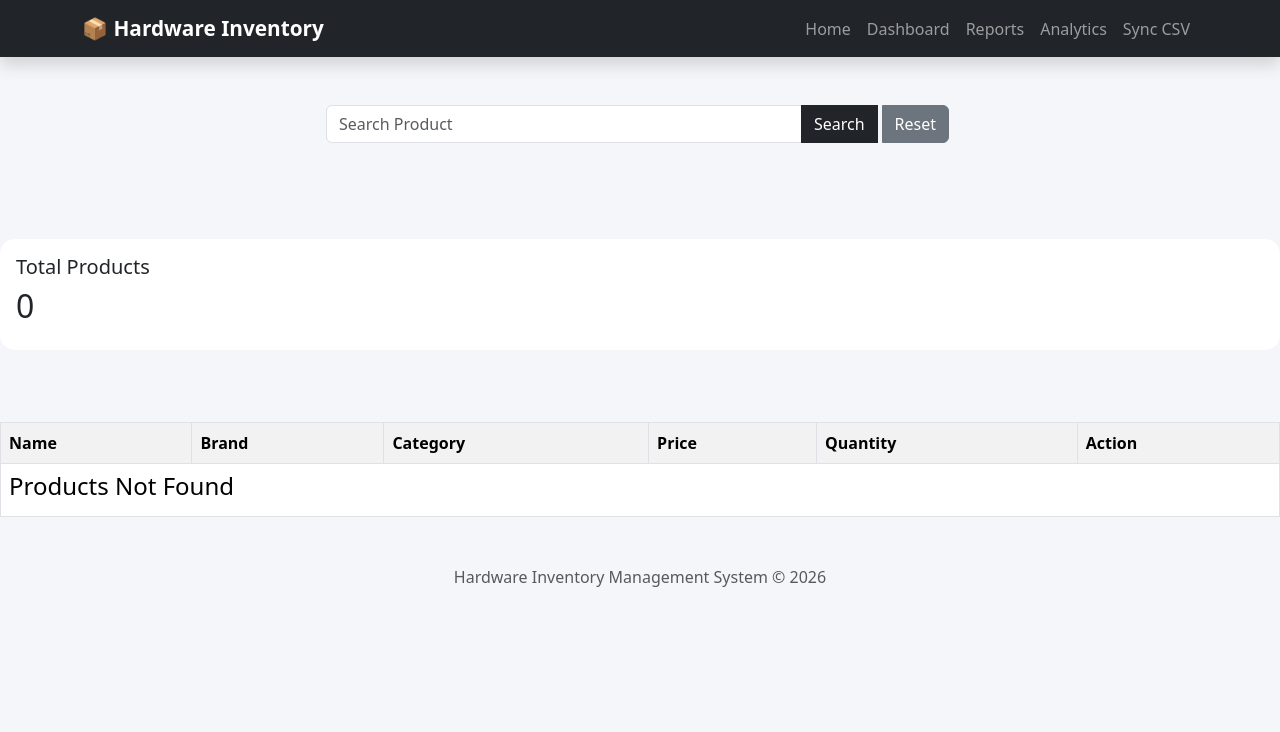
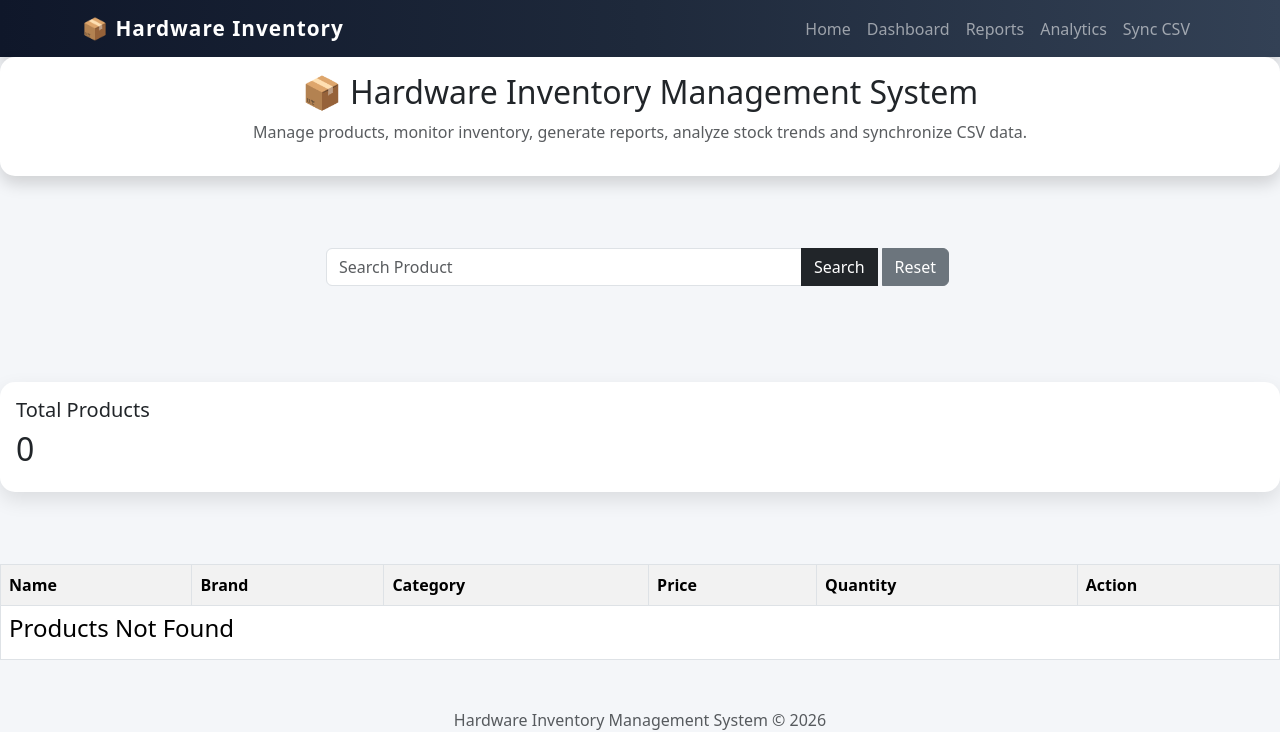
Before and after one commit to Dushyantcoder07/hardware_inventory, a Flask app: page / in a window 1280 px wide. Shown: the top 732 px of the page. Run offline with Flask 3, Linux system fonts and the light colour scheme; data that the repository does not hold is empty.

Commit message:
enhancement

```diff
--- a/static/style.css
+++ b/static/style.css
@@ -25,6 +25,12 @@ body{
 .card{
     border: none;
     border-radius: 15px;
+    box-shadow: 0 8px 20px rgba(0,0,0,0.1);
+    transition: all 0.3s ease;
+}
+
+.card:hover{
+    transform: translateY(-5px);
 }
 
 .card:hover{
@@ -34,6 +40,7 @@ body{
 .navbar-brand{
     font-weight: bold;
     font-size: 1.3rem;
+    letter-spacing: 1px;
 }
 
 .nav-link{
@@ -65,3 +72,18 @@ body{
 .nav-link:hover::after{
     width: 100%;
 }
+.navbar{
+    background: linear-gradient(
+        90deg,
+        #0f172a,
+        #1e293b,
+        #334155
+    ) !important;
+}
+.btn{
+    transition: all 0.3s ease;
+}
+
+.btn:hover{
+    transform: translateY(-3px);
+}
--- a/templates/index.html
+++ b/templates/index.html
@@ -64,6 +64,23 @@
         </div>
 
     </nav>
+
+    <div class="card shadow mb-4">
+
+        <div class="card-body text-center">
+
+            <h2>
+                📦 Hardware Inventory Management System
+            </h2>
+
+            <p class="text-muted">
+                Manage products, monitor inventory, generate reports,
+                analyze stock trends and synchronize CSV data.
+            </p>
+
+        </div>
+
+    </div>
     <!--
     <h1>Hardware Inventory System</h1> -->
 
```
Also changed, not shown: templates/reports.html (+4 -4 lines).
